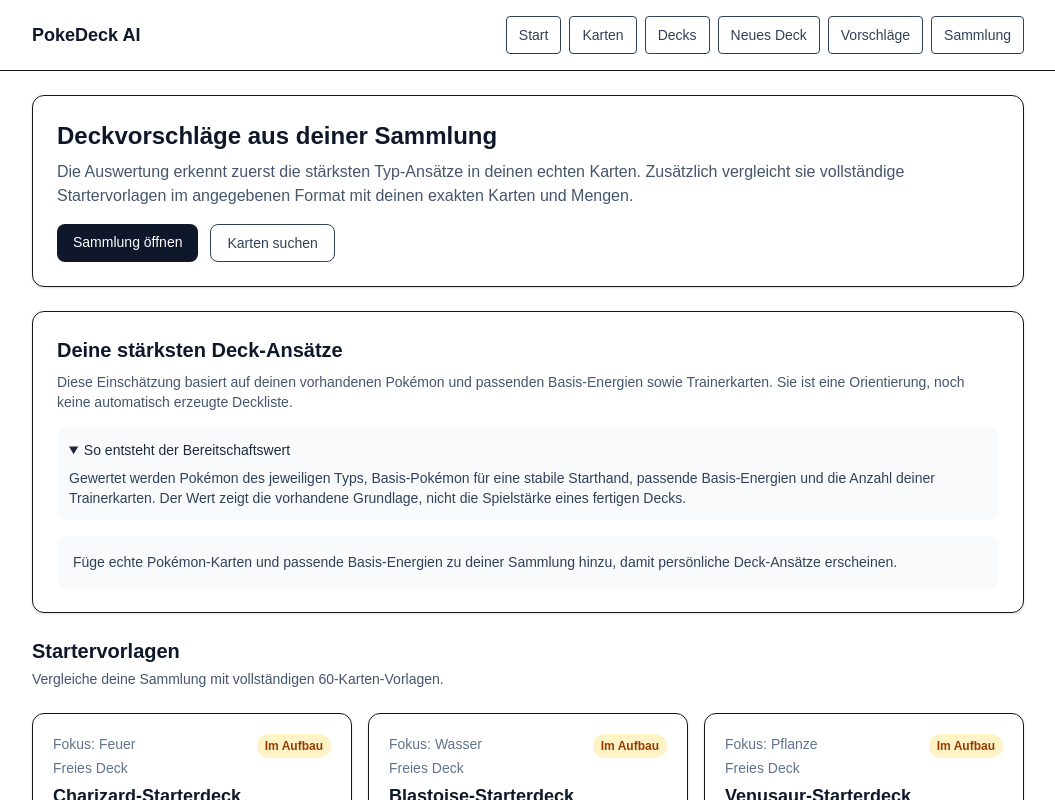
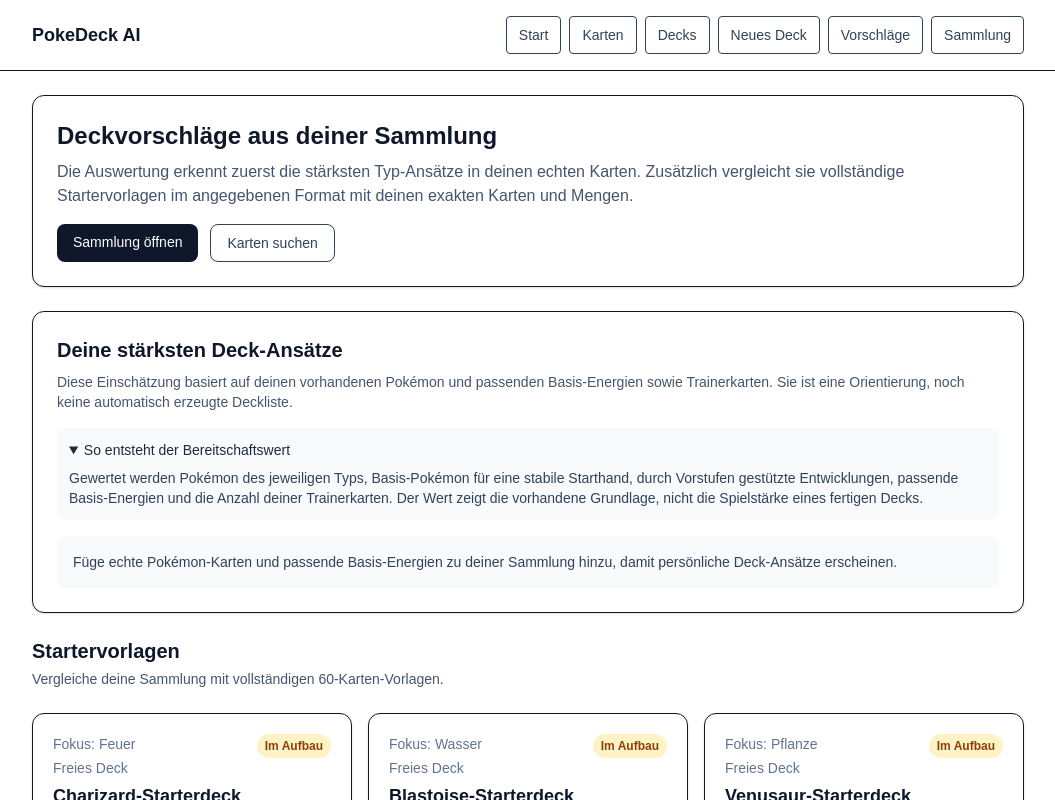
Before and after one commit to francescopinto33/pokedeck-ai-app, a Next.js app: page /suggestions in a window 1280 px wide. Both pictures are taken after a click on the heading "So entsteht der Bereitschaftswert". Shown: the top 800 px of the page, without its empty margins (112-1167 px from the left). Built offline with nearby package versions, Linux system fonts and the light colour scheme.

Commit message:
Clarify supported evolution deck readiness

```diff
--- a/src/app/suggestions/page.tsx
+++ b/src/app/suggestions/page.tsx
@@ -69,9 +69,10 @@ export default function SuggestionsPage() {
           </summary>
           <p className="mt-2">
             Gewertet werden Pokémon des jeweiligen Typs, Basis-Pokémon für
-            eine stabile Starthand, passende Basis-Energien und die Anzahl
-            deiner Trainerkarten. Der Wert zeigt die vorhandene Grundlage,
-            nicht die Spielstärke eines fertigen Decks.
+            eine stabile Starthand, durch Vorstufen gestützte Entwicklungen,
+            passende Basis-Energien und die Anzahl deiner Trainerkarten. Der
+            Wert zeigt die vorhandene Grundlage, nicht die Spielstärke eines
+            fertigen Decks.
           </p>
         </details>
 
@@ -141,6 +142,15 @@ export default function SuggestionsPage() {
                     </span>
                   </p>
                 ) : null}
+
+                <p className="mt-3 text-sm text-slate-700">
+                  Für die Deck-Einschätzung berücksichtigt: {" "}
+                  <span className="font-semibold text-slate-900">
+                    {idea.basicPokemonCount +
+                      idea.supportedEvolutionPokemonCount}{" "}
+                    Pokémon
+                  </span>
+                </p>
 
                 <ul className="mt-4 list-disc space-y-1 pl-5 text-sm text-slate-700">
                   {idea.hints.map((hint) => (
--- a/src/lib/collectionDeckIdeas.ts
+++ b/src/lib/collectionDeckIdeas.ts
@@ -132,11 +132,11 @@ export function getCollectionDeckIdeas(
     .filter((counts) => counts.pokemonCount > 0)
     .map((counts) => {
       const { missingEvolutionHints, ...ideaCounts } = counts;
-      const playablePokemonCount =
+      const supportedCorePokemonCount =
         counts.basicPokemonCount + counts.supportedEvolutionPokemonCount;
       const readinessScore = Math.min(
         100,
-        Math.min(30, playablePokemonCount * 3) +
+        Math.min(30, supportedCorePokemonCount * 3) +
           Math.min(25, counts.basicPokemonCount * 6) +
           Math.min(20, counts.basicEnergyCount * 2) +
           Math.min(25, trainerCount * 2.5)
```
